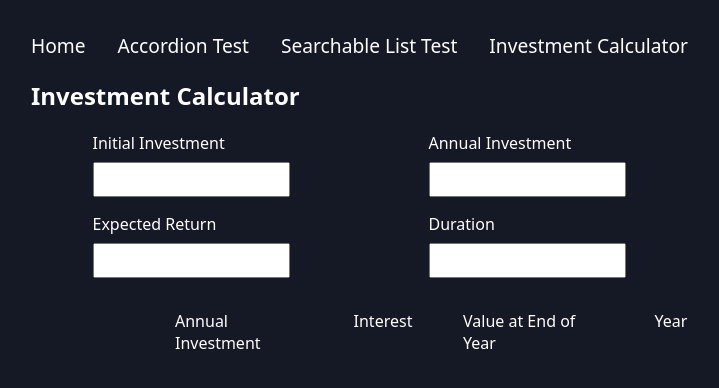
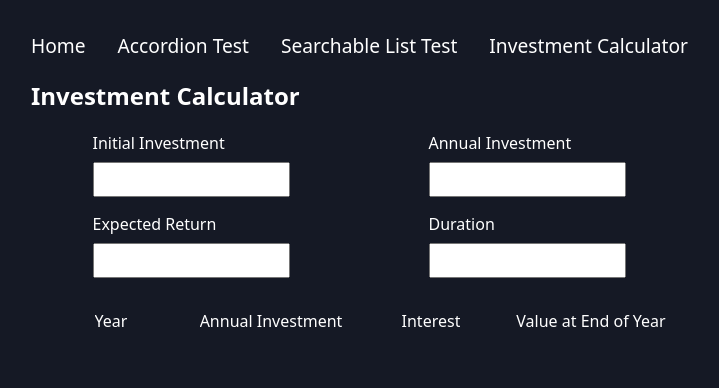
Before and after one commit to sean-xiao-zhao7/react_best_practices, a React (Vite) app: page /investment-calculator in a window 1280 px wide. Shown: the top 388 px of the page, without its empty margins (289-1008 px from the left). Built offline with nearby package versions, Linux system fonts and the light colour scheme.

Commit message:
Fix calculator results to 4 cols

```diff
--- a/src/components/investment-calculator/CalulatorResults.tsx
+++ b/src/components/investment-calculator/CalulatorResults.tsx
@@ -9,11 +9,10 @@
     return (
         <>
             <div id="investment-calculator-results-headings">
-                <div></div>
+                <div>Year</div>
                 <div>Annual Investment</div>
                 <div>Interest</div>
                 <div>Value at End of Year</div>
-                <div>Year</div>
             </div>
             {results.map((result) => {
                 return (
@@ -21,11 +20,10 @@
                         key={result.id}
                         className="investment-calculator-results-row"
                     >
-                        Entry:
+                        <div>{result.year}</div>
                         <div>{result.annualInvestment}</div>
                         <div>{result.interest}</div>
                         <div>{result.valueEndOfYear}</div>
-                        <div>{result.year}</div>
                     </div>
                 );
             })}
--- a/src/stylesheets/investment_calculator.scss
+++ b/src/stylesheets/investment_calculator.scss
@@ -86,8 +86,11 @@
     margin-top: 2rem;
 
     display: grid;
-    grid-template-columns: repeat(5, calc(100% /5));
-    grid-column-gap: 1rem;
+    grid-template-columns: repeat(4, calc(100% / 4));
     grid-row-gap: 1rem;
     justify-items: center;
+
+    div {
+        overflow: scroll;
+    }
 }
```
